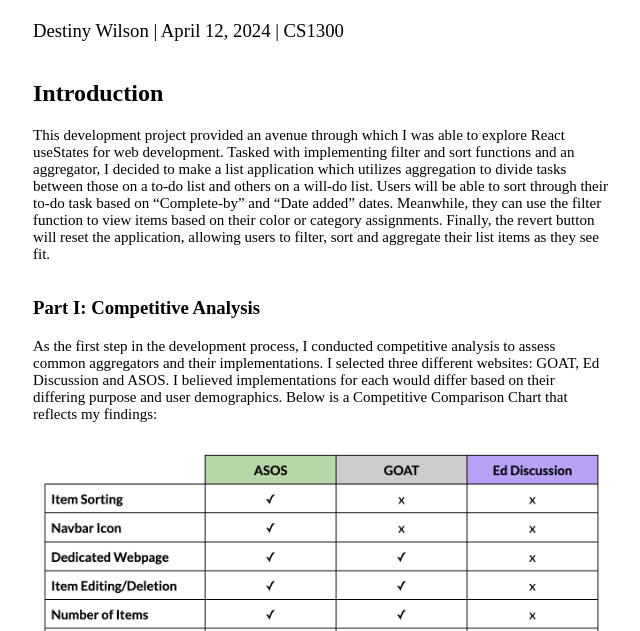
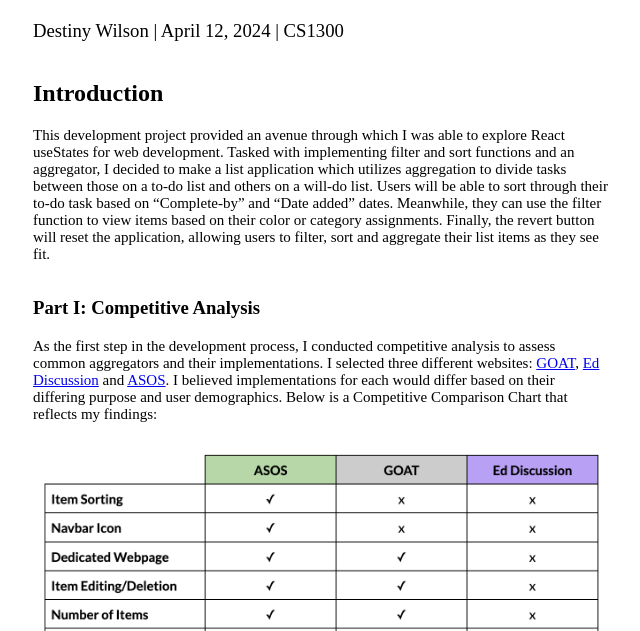
Before and after one commit to d3st1n4/development-handin, a plain HTML site: page index.html in a window 1280 px wide. Shown: the part 169-800 px from the top of the page, without its empty margins (319-959 px from the left). Drawn offline with Linux system fonts and the light colour scheme.

Commit message:
added web links

```diff
--- a/index.html
+++ b/index.html
@@ -37,10 +37,18 @@
             <p>
               As the first step in the development process, I conducted
               competitive analysis to assess common aggregators and their
-              implementations. I selected three different websites: GOAT, Ed
-              Discussion and ASOS. I believed implementations for each would
-              differ based on their differing purpose and user demographics.
-              Below is a Competitive Comparison Chart that reflects my findings:
+              implementations. I selected three different websites:
+              <a
+                href="https://www.goat.com/?utm_source=google_ads&utm_medium=cpc&utm_campaign=20931280770&utm_content=159171407033&gad_source=1&gclid=Cj0KCQiAxOauBhCaARIsAEbUSQRNNdnASTJ4g7dX90w8q6wCYHjeNdtZwlmQQW-jUNKA4qmMWG02Hd8aAm8fEALw_wcB"
+                >GOAT</a
+              >,
+              <a href="https://edstem.org/us/courses/54347/discussion/"
+                >Ed Discussion</a
+              >
+              and <a href="https://www.asos.com/us/">ASOS</a>. I believed
+              implementations for each would differ based on their differing
+              purpose and user demographics. Below is a Competitive Comparison
+              Chart that reflects my findings:
             </p>
             <img src="images/Screenshot 2024-04-12 at 5.16.03 PM.png" />
             <p>
```
